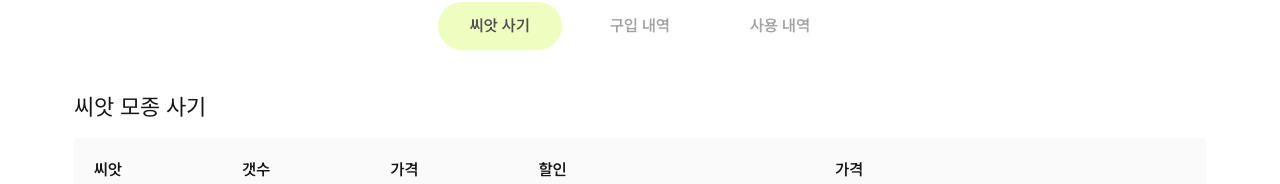
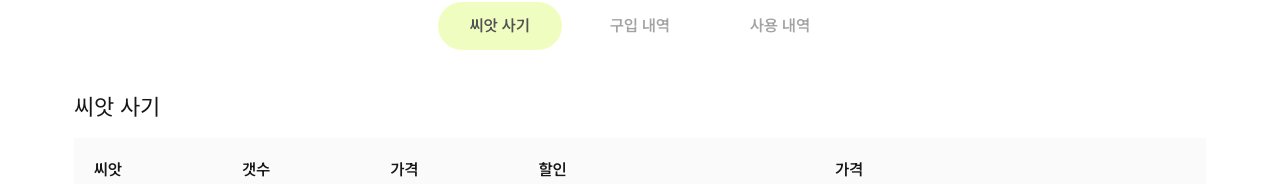
Before and after one commit to prography/10th-3team-minari-FE, a Next.js app: page /users/seeds in a window 1280 px wide. Shown: the part 340-524 px from the top of the page. Built offline with nearby package versions, Linux system fonts and the light colour scheme; no server answers; a web font is replaced by a local one.

Commit message:
feat: 히스토리 스택 사용하도록 작성

```diff
--- a/src/app/users/seeds/_components/(tabs)/BuyTab.tsx
+++ b/src/app/users/seeds/_components/(tabs)/BuyTab.tsx
@@ -34,7 +34,7 @@ const BuyTab = () => {
           type: 'button',
           text: `${discountedPrice}원`,
           onClick: () => {
-            open(<QRCodeModal />);
+            open(<QRCodeModal />, false, true);
           },
         },
       ];
@@ -43,7 +43,7 @@ const BuyTab = () => {
 
   return (
     <>
-      <Title>씨앗 모종 사기</Title>
+      <Title>씨앗 사기</Title>
       <Header ths={['씨앗', '갯수', '가격', '할인', '가격']} />
       {TbBuyDatasMake().map((tbs, idx) => (
         <Body key={idx} tbs={tbs} />
```
